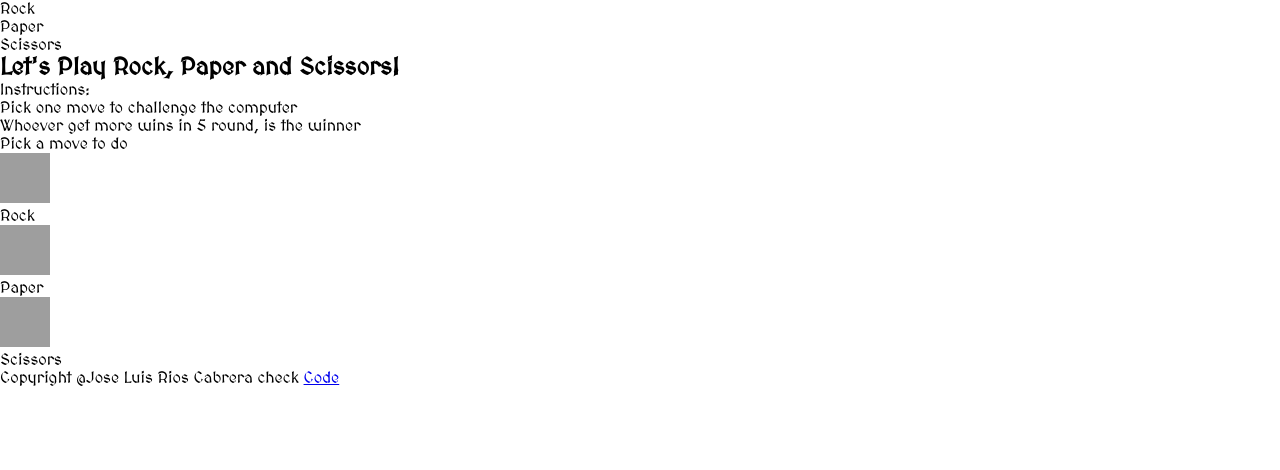
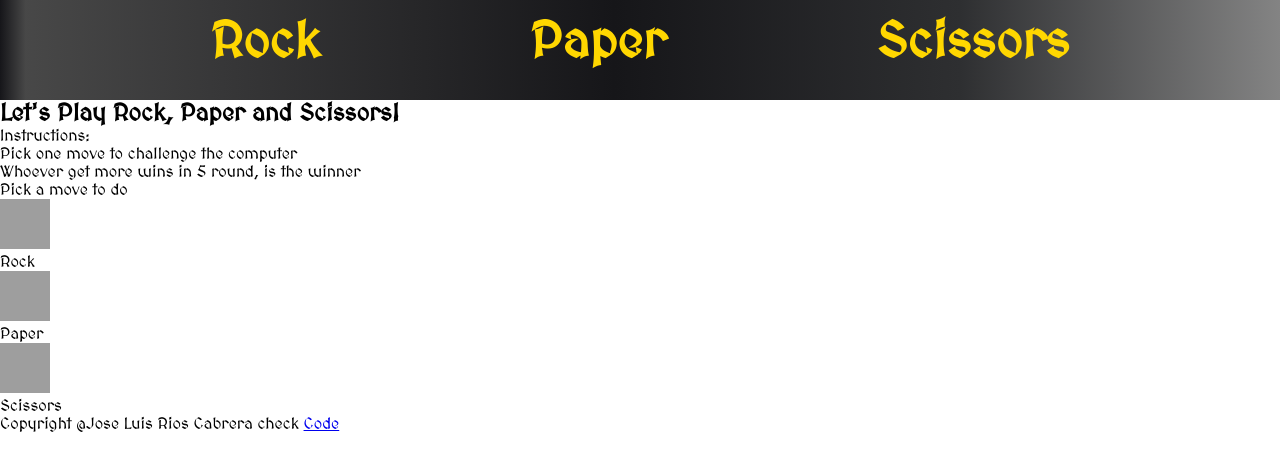
Before and after one commit to jose031199/RockPaperScissors, a plain HTML site: page index.html in a window 1280 px wide. Drawn offline with Linux system fonts and the light colour scheme; grey boxes are pictures that could not be loaded; a web font is replaced by a local one.

Commit message:
Styling the banner section with background color and flex

```diff
--- a/style.css
+++ b/style.css
@@ -1,4 +1,14 @@
 @import url('https://fonts.googleapis.com/css2?family=Arvo:wght@700&family=MedievalSharp&family=Open+Sans:wght@500&family=Yuji+Hentaigana+Akari&display=swap');
+
+:root{
+    --color_gold:gold;
+    --bold:bold;
+
+    /*Font size*/
+    --sizeSm:15px;
+    --sizeMd:30px;
+    --sizeBg:50px;
+}
 
 *,*::after,*::before{
     font-family: 'MedievalSharp',sans-serif;
@@ -6,3 +16,22 @@
     padding: 0;
     box-sizing: border-box;
 }
+
+.banner{
+    background: linear-gradient(90deg, rgba(2,2,6,0.9220063025210083) 0%, rgba(56,56,56,0.9220063025210083) 2%, rgba(22,22,25,1) 48%, rgba(46,47,49,1) 75%, rgba(117,117,117,0.8939950980392157) 100%);
+    text-align: center;
+    color: var(--color_gold);
+    font-weight: var(--bold);
+    font-size: var(--sizeBg);
+    height: 100px;
+}
+
+.banner ul{
+    display: flex;
+    justify-content: space-evenly;
+}
+
+.banner ul li{
+    list-style: none;
+    margin-top: 15px;
+}
```
